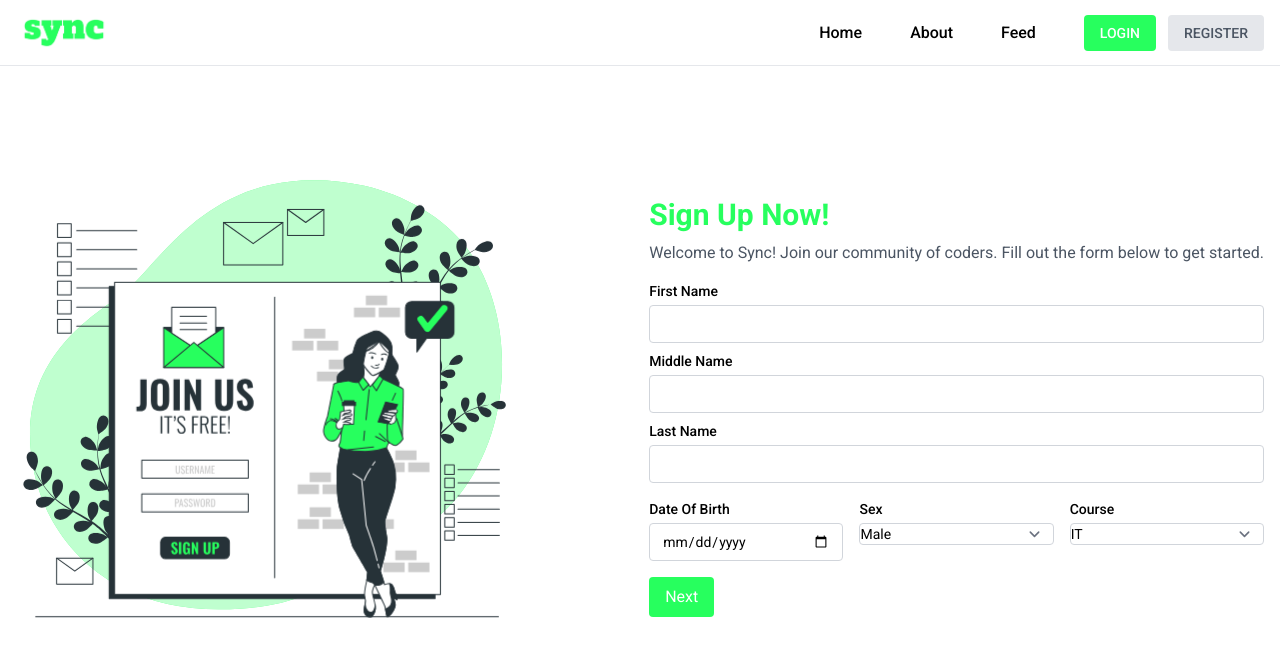
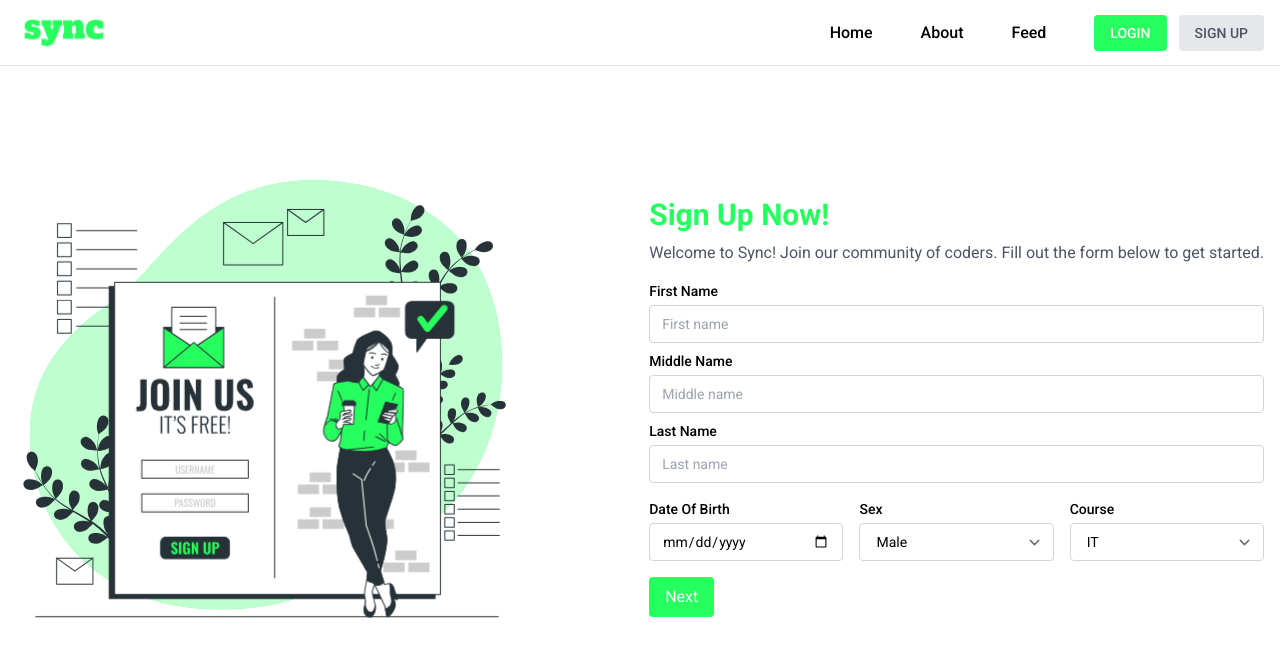
Before and after one commit to ItsMeJosue0021/sync, a Django app: page /register/ in a window 1280 px wide. Shown: the top 657 px of the page. Run offline with Django 4.2, Linux system fonts and the light colour scheme; some libraries are stand-ins or nearby versions.

Commit message:
Some changes in UI

```diff
--- a/sync/templates/components/header.html
+++ b/sync/templates/components/header.html
@@ -23,7 +23,7 @@
             </a>
             <a  href="{% url 'register' %}"
             class="px-4 py-2 rounded bg-gray-200 hover:bg-gray-300 text-gray-600 text-sm font-medium">
-              REGISTER
+              SIGN UP
             </a>
           </li>
         </ul>
--- a/sync/templates/components/register/account-info.html
+++ b/sync/templates/components/register/account-info.html
@@ -4,13 +4,13 @@
         <div class="flex flex-col space-y-2">
             <div class="flex flex-col space-y-1">
                 <label for="email" class="font-medium text-sm">Email</label>
-                <input type="email" name="email" id="email" class="text-sm rounded border border-gray-300">
+                <input type="email" name="email" id="email" class="text-sm rounded border border-gray-300" placeholder="sample@email.com">
             </div>
             <div class="flex flex-col md:flex-row items-start space-y-2 md:space-y-0 md:space-x-4">
                 <div class="w-full flex flex-col space-y-1">
                     <label for="password" class="font-medium text-sm">Password</label>
                     <div class="relative rounded ">
-                        <input type="password" name="password" id="password" class="border border-gray-300 w-full rounded">
+                        <input type="password" name="password" id="password" class="border border-gray-300 w-full rounded" placeholder="********">
                         <span id="showPassword" class="absolute top-1/2 transform -translate-y-1/2 right-3 text-xs text-gray-500 cursor-pointer" onclick="togglePassword('password')">Show</span>
                     </div>
                 </div>
@@ -20,7 +20,7 @@
                         <span class="error text-red-600 text-xs"></span>
                     </div>
                     <div class="relative rounded ">
-                        <input type="password" name="confirmPassword" id="confirmPassword" class="border border-gray-300 w-full rounded">
+                        <input type="password" name="confirmPassword" id="confirmPassword" class="border border-gray-300 w-full rounded" placeholder="********">
                         <span id="showConfirmPassword" class=" absolute top-1/2 transform -translate-y-1/2 right-3 text-xs text-gray-500 cursor-pointer" onclick="toggleConfirmPassword('confirmPassword')">Show</span>
                     </div>
                 </div>
--- a/sync/templates/components/register/personal-info.html
+++ b/sync/templates/components/register/personal-info.html
@@ -2,15 +2,15 @@
     <div class="flex flex-col space-y-2">
         <div class="flex flex-col space-y-1">
             <label for="username" class="font-medium text-sm">First Name</label>
-            <input type="text" name="username" id="username" class="text-sm rounded border border-gray-300">
+            <input type="text" name="username" id="username" class="text-sm rounded border border-gray-300" placeholder="First name">
         </div>
         <div class="flex flex-col space-y-1">
             <label for="username" class="font-medium text-sm">Middle Name</label>
-            <input type="text" name="username" id="username" class="text-sm rounded border border-gray-300">
+            <input type="text" name="username" id="username" class="text-sm rounded border border-gray-300" placeholder="Middle name">
         </div>
         <div class="flex flex-col space-y-1">
             <label for="username" class="font-medium text-sm">Last Name</label>
-            <input type="text" name="username" id="username" class="text-sm rounded border border-gray-300">
+            <input type="text" name="username" id="username" class="text-sm rounded border border-gray-300" placeholder="Last name">
         </div>
     </div>
     <div class="flex space-x-4">
@@ -20,14 +20,14 @@
         </div>
         <div class="w-full flex flex-col space-y-1">
             <label for="username" class="font-medium text-sm">Sex</label>
-            <select name="username" id="username" class="text-sm rounded border border-gray-300">
+            <select name="username" id="username" class="text-sm px-4 py-2 rounded border border-gray-300">
                 <option value="Male">Male</option>
                 <option value="Male">Female</option>
             </select>
         </div>
         <div class="w-full flex flex-col space-y-1">
             <label for="username" class="font-medium text-sm">Course</label>
-            <select name="username" id="username" class="text-sm rounded border border-gray-300">
+            <select name="username" id="username" class="text-sm px-4 py-2 rounded border border-gray-300">
                 <option value="IT">IT</option>
                 <option value="CS">CS</option>
             </select>
```
Also changed, not shown: sync/templates/pages/login.html (+5 -3 lines).
